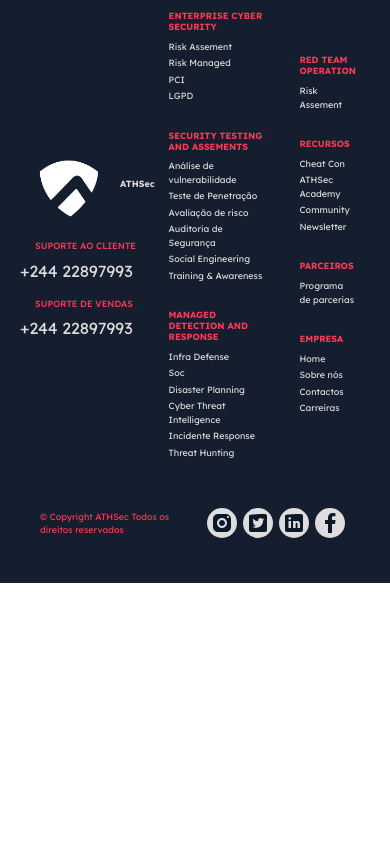
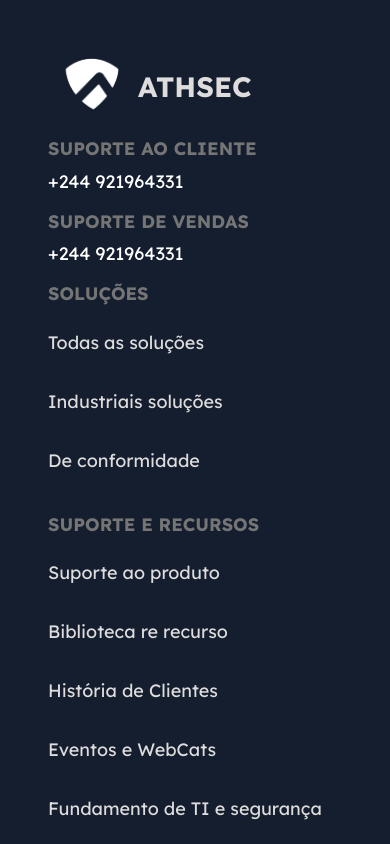
Before and after one commit to arlindo0x73/athsec, a Next.js app: page /mdr in a window 390 px wide. Shown: the part 9080-9924 px from the top of the page. Before the commit the page ends 9663 px from the top, so only its background shows below. Built offline with nearby package versions, Linux system fonts and the light colour scheme; a web font is replaced by a local one.

Commit message:
Melhorando e adicionando outro footer.

```diff
--- a/components/Footer/footer.module.css
+++ b/components/Footer/footer.module.css
@@ -1,203 +1,131 @@
-
 .footer {
   width: 100%;
-  display: flex;
   margin-top: 140px;
-  padding: 20px;
-  flex-direction: column;
+  padding: 3rem;
   background: #141e2e;
-  font-family: 'Lexend', sans-serif;
 }
 
 .footer a {
+  color: #fff;
   text-decoration: none;
 }
 
-.footer a:hover {
-  color: white;
+.footer h4 {
+  font-size: 18px;
+  font-weight: bold;
+  color: #757575;
 }
 
-.footerLogos a {
-  cursor: pointer;
+.footer p {
+  color: #fff;
+  font-size: 18px;
 }
 
-.footerLogoContainer {
+.container {
   display: flex;
-  font-family: 'Lexend', sans-serif;
-  align-items: center;
-  font-weight: bold;
-  font-size: 30px;
-  color: #DEDCDC;
+  justify-content: space-between;
 }
 
-.footerFirstBox h4 {
-  color: #FF3857;
+.imageLogo img {
+  width: 90px;
+  margin-bottom: 0.8rem;
 }
 
-.footerFirstBox p {
-  color: #DEDCDC;
-}
-
-.firstSection {
-  display: flex;
-  flex-direction: row;
-  justify-content: space-around;
-  align-items: center;
-}
-
-.footerSecondBox h4 {
-  font-size: 20px;
-  font-weight: bold;
-  color: #FF3857;
-}
-
-.risks {
+.links {
   display: flex;
   flex-direction: column;
   padding-bottom: 1.5rem;
 }
 
-.risks a {
-  font-size: 16px;
+.links a {
+  font-size: 18px;
   color: #DEDCDC;
-  padding-top: 5px;
-
+  padding-top: 1rem;
+  padding-bottom: 1rem;
 }
 
-.secondSection {
+.imageLogo {
   display: flex;
-  padding: 20px;
-  flex-direction: row;
-  justify-content: space-around;
+  align-items: center;
+  font-weight: bold;
+  font-size: 28px;
+  color: #DEDCDC;
 }
 
 .footerLogos {
-  padding: 5px;
   display: flex;
-}
-
-.ecopy {
-  display: flex;
-  justify-content: center;
-  align-items: center;
-}
-
-.ecopy span {
-  font-size: 14px;
-  color: #FF3857;
+  flex-direction: row;
 }
 
 .footerLogos div {
   display: flex;
-  margin-left: 9px;
+  margin-right: 9px;
   align-items: center;
   justify-content: center;
-  width: 40px;
-  height: 40px;
+  width: 35px;
+  height: 35px;
   border-radius: 20px;
   background-color: #DEDCDC;
-
 }
 
-@media (max-width:560px) {
-  .footerFirstBox h4 {
-    margin: 10px 20px;
-    font-size: 14px;
-  }
-
-  .ecopy span {
-
-    font-size: 11px;
-
-  }
-
-  .footerLogos div {
-    display: flex;
-    margin-left: 7px;
-    align-items: center;
-    justify-content: center;
-    width: 20px;
-    height: 20px;
-    border-radius: 15px;
-
-  }
-
-  .risks a {
-    margin: 0 20px;
-    font-size: 13px;
-    padding-top: 5px;
-
-  }
-
-  .footerSecondBox h4 {
-    margin: 10px 20px;
-    font-size: 14px;
-  }
-
-  .footerSecondBox h3 {
-    margin: 20px;
-    font-size: 14px;
-  }
-
-  .footerLogoContainer {
-    font-size: 14px;
+@media (min-width: 300px) {
+  .container {
+    flex-direction: column;
   }
 }
 
-@media (max-width:480px) {
-  .footerFirstBox h4 {
-    margin: 7px 15px;
-    font-size: 9px;
+@media (min-width: 1200px) {
+  .container {
+    flex-direction: row;
   }
 
-  .ecopy span {
-
-    font-size: 9px;
-
+  .footer {
+    padding: 2rem;
   }
 
-  .footerContact {
-    font-size: 9px;
+  .footer h4 {
+    font-size: 15px;
   }
 
-  .footerFirstBox span {
-    font-size: 9px;
-    margin: 4px 10px;
+  .footer p {
+    font-size: 15px;
   }
 
-  .footerLogos div {
-    display: flex;
-    margin-left: 6px;
-    align-items: center;
-    justify-content: center;
-    width: 30px;
-    height: 30px;
-    border-radius: 15px;
-
+  .links a {
+    font-size: 15px;
   }
 
-  .risks {
-    margin: 0;
+  .imageLogo {
+    font-size: 20px;
   }
 
-  .risks a {
-    margin: 0 14px;
-    font-size: 9px;
-    padding-top: 3px;
+  .imageLogo img {
+    width: 65px;
+  }
+}
 
+@media (min-width: 1400px) {
+  .footer {
+    padding: 3rem;
   }
 
-  .footerSecondBox h4 {
-    margin: 4px 14px;
-    font-size: 9px;
+  .footer h4 {
+    font-size: 18px;
   }
 
-  .footerSecondBox h3 {
-    margin: 10px;
-    font-size: 9px;
+  .footer p {
+    font-size: 18px;
   }
 
-  .footerLogoContainer {
-    font-size: 9px;
+  .links a {
+    font-size: 18px;
+  }
+
+  .imageLogo {
+    font-size: 28px;
+  }
+
+  .imageLogo img {
+    width: 90px;
   }
 }
--- a/components/Footer/index.js
+++ b/components/Footer/index.js
@@ -6,93 +6,64 @@
 
   return (
     <footer className={style.footer}>
-      <section className={style.firstSection}>
-        <div className={style.footerFirstBox}>
-          <div className={style.footerLogoContainer}>
-            <img style={{ cursor: "pointer", width: 100, height: 100 }} src="/Icons/fav_light.png" alt="logo" /> ATHSec
+      <div className={style.container}>
+        <div className={style.firstColllum}>
+          <div className={style.imageLogo}>
+            <img src="/Icons/fav_light.png" alt="" className="" /> ATHSEC
           </div>
 
           <h4>SUPORTE AO CLIENTE</h4>
-          <p>+244 22897993</p>
+          <p>+244 921964331</p>
 
           <h4>SUPORTE DE VENDAS</h4>
-          <p>+244 22897993</p>
+          <p>+244 921964331</p>
         </div>
 
-        <div className={style.footerSecondBox}>
-          <Link href="/enterprise">
-            <h4 style={{ cursor: "pointer" }}>
-              ENTERPRISE CYBER SECURITY
-            </h4>
-          </Link>
-          <div className={style.risks}>
-            <Link href="">Risk Assement</Link>
-            <Link href="">Risk Managed</Link>
-            <Link href="">PCI</Link>
-            <Link href="">LGPD</Link>
-          </div>
-          <Link href="/security-testing">
-            <h4 style={{ cursor: "pointer" }}>
-              SECURITY TESTING AND ASSEMENTS
-            </h4>
-          </Link>
-          <div className={style.risks}>
-            <Link href="">Análise de vulnerabilidade</Link>
-            <Link href="">Teste de Penetração</Link>
-            <Link href="">Avaliação de risco</Link>
-            <Link href="">Auditoria de Segurança</Link>
-            <Link href="">Social Engineering</Link>
-            <Link href="">Training & Awareness</Link>
-          </div>
-          <Link href="mdr">
-            <h4 style={{ cursor: "pointer" }}>
-              MANAGED DETECTION AND RESPONSE
-            </h4>
-          </Link>
-          <div className={style.risks}>
-            <Link href="">Infra Defense</Link>
-            <Link href="">Soc</Link>
-            <Link href="">Disaster Planning</Link>
-            <Link href="">Cyber Threat Intelligence</Link>
-            <Link href="">Incidente Response</Link>
-            <Link href="">Threat Hunting</Link>
+        <div className={style.secondColllum}>
+          <h4>SOLUÇÕES</h4>
+
+          <div className={style.links}>
+            <Link href="">Todas as soluções</Link>
+            <Link href="">Industriais soluções</Link>
+            <Link href="">De conformidade</Link>
           </div>
         </div>
 
-        <div className={style.footerSecondBox}>
-          <h4>RED TEAM OPERATION</h4>
-          <div className={style.risks}>
-            <Link href=""> Risk Assement</Link>
-          </div>
-          <Link href="">
-            <h4 style={{ cursor: "pointer" }}>RECURSOS</h4>
-          </Link>
-          <div className={style.risks}>
-            <Link href="">Cheat Con</Link>
-            <Link href="">ATHSec Academy</Link>
-            <Link href="">Community</Link>
-            <Link href="">Newsletter</Link>
-          </div>
-          <Link href="">
-            <h4 style={{ cursor: "pointer" }}>PARCEIROS</h4>
-          </Link>
-          <div className={style.risks}>
-            <Link href="">Programa de parcerias</Link>
-          </div>
-          <h4>EMPRESA</h4>
-          <div className={style.risks}>
-            <Link href="/">Home</Link>
-            <Link href="/about">Sobre nós</Link>
-            <Link href="/contacts">Contactos</Link>
-            <Link href="#">Carreiras</Link>
+        <div className={style.colllum}>
+          <h4>SUPORTE E RECURSOS</h4>
+
+          <div className={style.links}>
+            <Link href="">Suporte ao produto</Link>
+            <Link href="">Biblioteca re recurso</Link>
+            <Link href="">História de Clientes</Link>
+            <Link href="">Eventos e WebCats</Link>
+            <Link href="">Fundamento de TI e segurança</Link>
+            <Link href="">Dados de vulnerabilidade e exploração</Link>
           </div>
         </div>
-      </section>
 
-      <section className={style.secondSection}>
-        <div className={style.ecopy}>
-          <span>&copy; Copyright ATHSec Todos os direitos reservados</span>
+        <div className={style.colllum}>
+          <h4>SOBRE NÓS</h4>
+
+          <div className={style.links}>
+            <Link href="">Suporte ao produto</Link>
+            <Link href="">Biblioteca re recurso</Link>
+            <Link href="">História de Clientes</Link>
+            <Link href="">Eventos e WebCats</Link>
+            <Link href="">Fundamento de TI e segurança</Link>
+            <Link href="">Dados de vulnerabilidade e exploração</Link>
           </div>
+        </div>
+
+        <div className={style.colllum}>
+          <h4>CONECTE-NOS</h4>
+
+          <div className={style.links}>
+            <Link href="">Contactos</Link>
+            <Link href="">Login</Link>
+            <Link href="">Carreira</Link>
+          </div>
+
           <div className={style.footerLogos}>
             <a href="https://www.instagram.com/athsecacademy/">
               <div>
@@ -159,9 +130,13 @@
               </div>
             </a>
           </div>
-      </section>
-    </footer>
+        </div>
+      </div>
+    </footer >
   );
 };
+/*
+
+*/
 
 export default Footer;
--- a/components/Menu/menu.module.css
+++ b/components/Menu/menu.module.css
@@ -17,7 +17,6 @@
   padding: 20px;
   cursor: pointer;
 }
-
 
 .menuItem {
   position: fixed;
@@ -64,7 +63,6 @@
   margin-left: -80px;
   list-style: none;
   background-color: #141E2E;
-
   transition: all 1s;
 }
 
@@ -121,12 +119,48 @@
 
 }
 
+@media (min-width: 926px) {
+  .container {
+    padding: 0rem 1rem 0rem 1rem;
+  }
+}
+
+@media (min-width: 1100px) {
+  .container {
+    padding: 0rem 4rem 0rem 4rem;
+  }
+}
+
 @media (min-width: 1300px) {
+  .container {
+    padding: 0rem 2rem 0rem 2rem;
+  }
+}
 
+@media (min-width: 1398px) {
+  .container {
+    padding: 0rem 5rem 0rem 5rem;
+  }
 }
 
 @media (min-width: 1400px) {
   .container {
     padding: 0rem 8rem 0rem 8rem;
   }
+
+  .menuItem {
+    width: 450px;
+  }
 }
+
+@media (min-width: 1500px) {
+  .container {
+    padding: 0rem 10rem 0rem 10rem;
+  }
+}
+
+@media (min-width: 1690px) {
+  .container {
+    padding: 0rem 12rem 0rem 12rem;
+  }
+}
--- a/components/Partners/partners.module.css
+++ b/components/Partners/partners.module.css
@@ -4,7 +4,7 @@
   align-items: center;
   flex-direction: column;
   justify-content: center;
-  margin-top: 180px;
+  margin-top: 80px;
 }
 
 .partners span{
--- a/pages/home/index.js
+++ b/pages/home/index.js
@@ -263,7 +263,7 @@
         </Link>
       </div>
 
-      <div className="bg-blue py-5">
+      <div className="bg-blue">
         <div className="container py-5">
           <div id="carouselExampleIndicators" className="carousel slide" data-bs-ride="carousel">
             <div className="carousel-indicators">
```
Also changed, not shown: pages/home/home.module.css (+46 -7 lines). Lines whose indentation alone changed are shown as unchanged.
